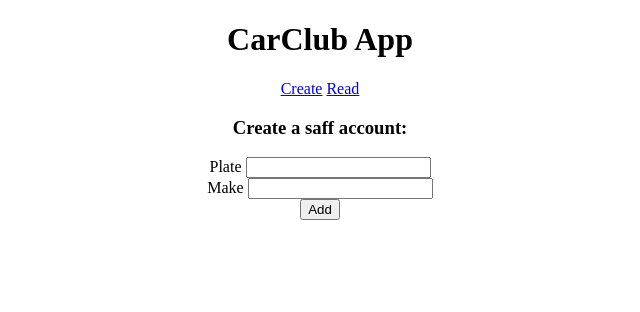
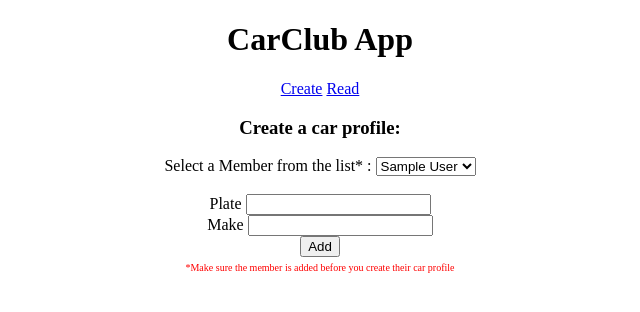
Before and after one commit to M0darwish/carsclubproject, a Flask app: page /create_car in a window 1280 px wide. Shown: the top 312 px of the page, without its empty margins (320-960 px from the left). Run offline with Flask 2, Linux system fonts and the light colour scheme; tables that the repository leaves empty hold one stand-in row (values such as "Sample post").

Commit message:
cars table, form and creat_car.html template finalized

```diff
--- a/application/forms.py
+++ b/application/forms.py
@@ -1,5 +1,5 @@
 from flask_wtf import FlaskForm
-from wtforms import StringField, SubmitField, BooleanField
+from wtforms import StringField, SubmitField, BooleanField, SelectField
 from wtforms.validators import DataRequired, Length, ValidationError
 
 class CreateForm(FlaskForm):
@@ -8,6 +8,7 @@ class CreateForm(FlaskForm):
     submit = SubmitField('Register')
 
 class CreateCarForm(FlaskForm):
+    car_owner= SelectField ("Select a Member from the list* :", choices=[],validators=[DataRequired()])
     plate = StringField('Plate', validators=[DataRequired(), Length(min=3,max=10)])
     make = StringField('Make', validators=[DataRequired(), Length(min=2,max=30)])
     submit = SubmitField('Add')
--- a/application/models.py
+++ b/application/models.py
@@ -11,4 +11,4 @@ class Members(db.Model):
 class Cars(db.Model):
     plate = db.Column(db.String(10), primary_key=True)
     make = db.Column(db.String(30), nullable=False)
-    Member_id = db.Column(db.String(30), ForeignKey('members.id'), nullable=False)
+    Member_id = db.Column(db.String(30), ForeignKey('members.id'))
--- a/application/routes.py
+++ b/application/routes.py
@@ -19,6 +19,9 @@ def create():
 @app.route('/create_car', methods=['GET', 'POST'])
 def createcar():
     createcarform = CreateCarForm()
+    members = Members.query.all()
+    for member in members:
+        createcarform.car_owner.choices.append((member.id, f"{member.name}"))
 
     if createcarform.validate_on_submit():
         car = Cars (plate=createcarform.plate.data, make=createcarform.make.data)
--- a/application/templates/create_car.html
+++ b/application/templates/create_car.html
@@ -1,9 +1,20 @@
 {% extends 'main.html' %}
 {% block members %}
-<h3>Create a saff account:</h3>
+<h3>Create a car profile:</h3>
 <div class='form'>
     <form method='POST' action=''>
         {{ form.hidden_tag() }}
+        {{ form.car_owner.label }}
+        {{ form.car_owner }}
+        {% if form.car_owner.errors %}
+        <div class='error'>
+            {% for error in form.car_owner.errors %}
+                <span>{{ error }}</span>
+            {% endfor %}
+        </div>
+        {% endif %}
+        <br>
+        <br>
         {{ form.plate.label }}
         {{ form.plate }}
         {% if form.plate.errors %}
@@ -27,4 +38,5 @@
         {{ form.submit }}
     </form>
 </div>
+<font size="1" style="color: red">*Make sure the member is added before you create their car profile</font>
 {% endblock members %}
```
